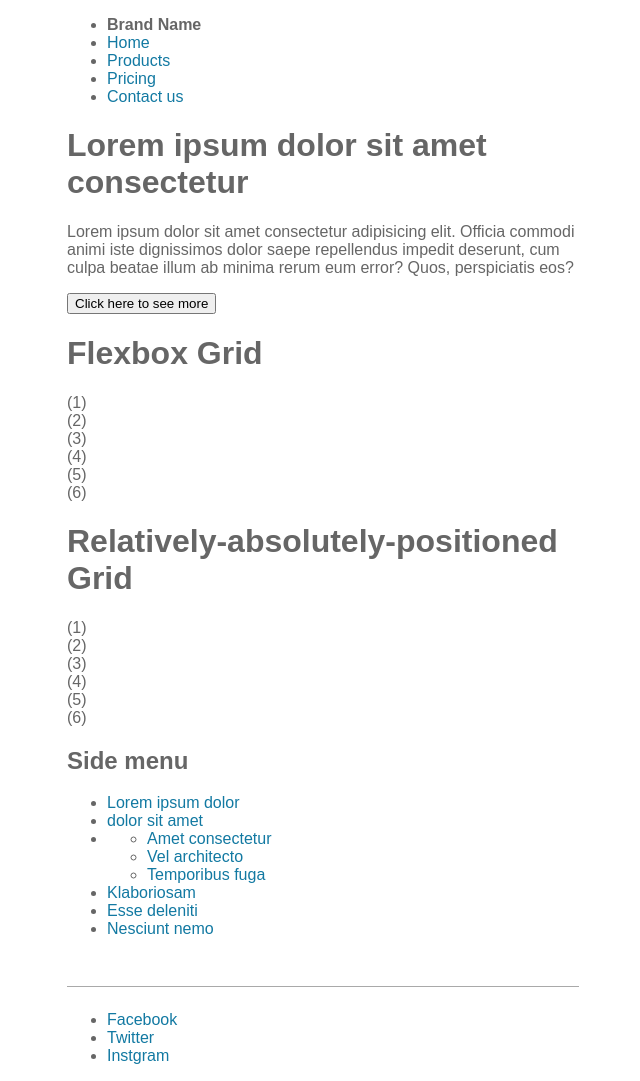
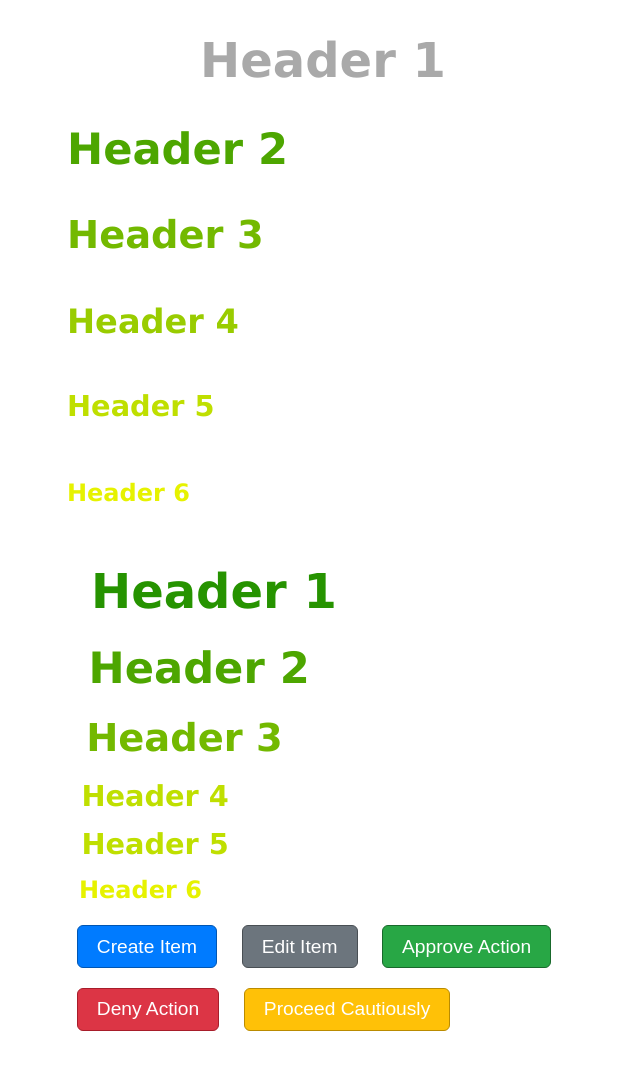
Before and after one commit to WSU-SoC-WEB2620-CU/web2620-class-activities-Cameroncarter27, a website built with Vite: page src/example07.html in a window 1280 px wide. Shown: the whole page, without its empty margins (317-957 px from the left). After the commit the page ends 1056 px from the top, so only its background shows below. Built offline with nearby package versions, Linux system fonts and the light colour scheme.

Commit message:
Final Submission

```diff
--- a/src/example07.html
+++ b/src/example07.html
@@ -7,76 +7,28 @@
   <title>Example 07</title>
 </head>
 <body>
-  <!-- TODO: Example 07 (Activity 8) HTML goes here -->
-  <nav>
-    <ul class="">
-      <li><strong>Brand Name</strong></li>
-      <li><a href="">Home</a></li>
-      <li><a href="">Products</a></li>
-      <li><a href="">Pricing</a></li>
-      <li><a href="">Contact us</a></li>
-    </ul>
-  </nav>
+  <!-- Regular Headers-->
+  <h1>Header 1</h1>
+  <h2>Header 2</h2>
+  <h3>Header 3</h3>
+  <h4>Header 4</h4>
+  <h5>Header 5</h5>
+  <h6>Header 6</h6>
 
-  <div class="hero">
-    <div class="body">
-      <h1>Lorem ipsum dolor sit amet consectetur</h1>
-      <p>Lorem ipsum dolor sit amet consectetur adipisicing elit. Officia commodi animi iste dignissimos dolor saepe repellendus impedit deserunt, cum culpa beatae illum ab minima rerum eum error? Quos, perspiciatis eos?</p>
-      <button>Click here to see more</button>
-    </div>
-  </div>
+   <!-- Semantic Headers-->
+  <div class="huge header">Header 1</div>
+  <div class ="xlarge header">Header 2</div>
+  <div class="large header">Header 3</div>
+  <div class="small header">Header 4</div>
+  <div class="small header">Header 5</div>
+  <div class="tiny header">Header 6</div>
 
-  <div class="content">
-    <div class="primary">
-      <h1>Flexbox Grid</h1>
-      <div class="flex-boxes">
-        <div class="box-3"><div>(1)</div></div>
-        <div class="box-6"><div>(2)</div></div>
-        <div class="box-3"><div>(3)</div></div>
-        <div class="box-4"><div>(4)</div></div>
-        <div class="box-3"><div>(5)</div></div>
-        <div class="box-5"><div>(6)</div></div>
-      </div>
-
-      <h1>Relatively-absolutely-positioned Grid</h1>
-      <div class="relative-boxes">
-        <div class="box"><div>(1)</div></div>
-        <div class="box"><div>(2)</div></div>
-        <div class="box"><div>(3)</div></div>
-        <div class="box"><div>(4)</div></div>
-        <div class="box"><div>(5)</div></div>
-        <div class="box"><div>(6)</div></div>
-      </div>
-    </div>
-
-    <aside>
-      <div class="side-menu">
-        <h2>Side menu</h2>
-        <ul>
-          <li><a href="">Lorem ipsum dolor</a></li>
-          <li><a href="">dolor sit amet</a></li>
-          <li>
-            <ul>
-              <li><a href="">Amet consectetur</a></li>
-              <li><a href="">Vel architecto</a></li>
-              <li><a href="">Temporibus fuga</a></li>
-            </ul>
-          </li>
-          <li><a href="">Klaboriosam</a></li>
-          <li><a href="">Esse deleniti</a></li>
-          <li><a href="">Nesciunt nemo</a></li>
-        </ul>
-      </div>
-    </aside>
-  </div>
-
-  <footer>
-    <ul>
-      <li><a href="">Facebook</a></li>
-      <li><a href="">Twitter</a></li>
-      <li><a href="">Instgram</a></li>
-    </ul>
-  </footer>
+  <!-- Semantic Buttons-->
+  <button type="button" class="new">Create Item</button>
+  <button type="button" class="edit">Edit Item</button>
+  <button type="button" class="approve">Approve Action</button>
+  <button type="button" class="deny">Deny Action</button>
+  <button type="button" class="warn">Proceed Cautiously</button>
 
   <script type="module" src="./javascripts/main.js"></script>
 </body>
--- a/src/stylesheets/example07.scss
+++ b/src/stylesheets/example07.scss
@@ -1 +1,103 @@
 /* TODO: Example 07 (Activity 8) CSS goes here */
+
+
+@function calc-font-size($num){
+    @if unitless($num){
+        @return 3 - ($num - 1)*.3;
+    }
+    @else {
+        @error "invalid argument. Must be unitless";
+        @return 0;
+    }
+
+}
+
+@function calc-header-color($num, $color1, $color2) {
+    @return mix($color1, $color2, $num*15%);
+}
+
+// @for $num from 1 through 6 {
+//     h#{$num}{
+//         font-size: calc-font-size($num)*1rem;
+//         color: calc-header-color($num, white, black);
+//     }
+// }
+
+$num: 1;
+@while $num <=6{
+    h#{$num}{
+        font-size: calc-font-size($num)*1rem;
+        color: calc-header-color($num, yellow, green);
+    }
+$num: $num + 1;
+    }
+
+$header-list: huge xlarge large medium small tiny;
+
+%header {
+    font-weight: bolder;
+    margin: .5em;
+
+    @at-root a#{&}{
+        text-decoration: none;
+    }
+}
+
+@each $hdr in $header-list{
+    .header.#{$hdr}{
+        @extend %header;
+        @extend h#{index($header-list, $hdr)};
+    }
+}
+
+@mixin foo-style {
+    color: white;
+    padding: 5px;
+    margin: auto;
+}
+
+.foo {
+    @include foo-style;
+}
+
+.bar {
+    @include foo-style;
+}
+
+.button .interior .small-icon {
+    width: 10px;
+}
+
+.side {
+    .top,
+    .middle,
+    .bottom{
+        .register,
+        .sign-up {
+            @extend .small-icon;
+        }
+    }
+}
+
+@import "global";
+@import "button";
+
+.new{
+    @extend .button, .primary;
+}
+
+.edit {
+    @extend .button, .secondary;
+}
+
+.approve {
+    @extend .button, .success;
+}
+
+.deny {
+    @extend .button, .error;
+}
+
+.warn {
+    @extend .button, .warning;
+}
```
